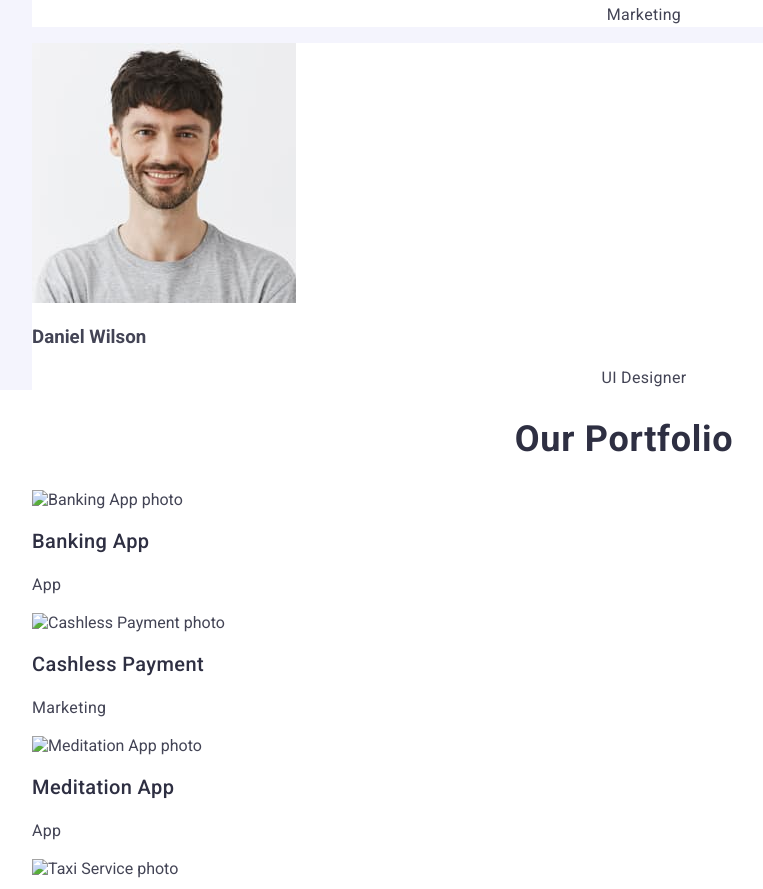
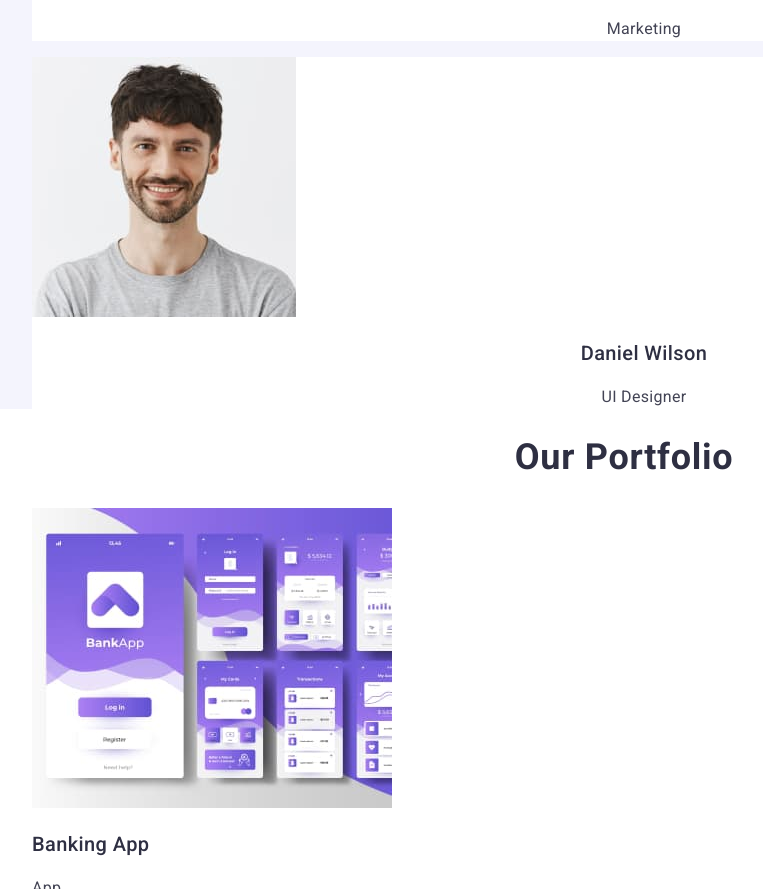
Before and after one commit to Eone-tgx/goit-markup-hw-02, a plain HTML site: page index.html in a window 1280 px wide. Shown: the part 1911-2800 px from the top of the page, without its empty margins (16-779 px from the left). Drawn offline with Linux system fonts and the light colour scheme.

Commit message:
correction2

```diff
--- a/css/styles.css
+++ b/css/styles.css
@@ -37,6 +37,9 @@ ul {
 .nav-list-item .nav-link:hover,
 .nav-list-item .nav-link:focus {
   color: #404bbf;
+}
+.contact-info {
+  font-style: normal;
 }
 
 .contact-info-link {
@@ -112,7 +115,7 @@ ul {
   background-color: #fff;
 }
 
-.team-title .member-name {
+.member-name {
   font-weight: 500;
   font-size: 20px;
   line-height: 1.2;
--- a/index.html
+++ b/index.html
@@ -137,7 +137,7 @@
         <ul class="portfolio-list">
           <li class="portfolio-item">
             <img
-              src=".images/bankingapp.jpg"
+              src="images/bankingapp.jpg"
               alt="Banking App photo"
               width="360"
               class="portfolio-image"
@@ -147,7 +147,7 @@
           </li>
           <li class="portfolio-item">
             <img
-              src=".images/cashlesspayment.jpg"
+              src="images/cashlesspayment.jpg"
               alt="Cashless Payment photo"
               width="360"
               class="portfolio-image"
@@ -157,7 +157,7 @@
           </li>
           <li class="portfolio-item">
             <img
-              src=".images/meditationapp.jpg"
+              src="images/meditationapp.jpg"
               alt="Meditation App photo"
               width="360"
               class="portfolio-image"
@@ -167,7 +167,7 @@
           </li>
           <li class="portfolio-item">
             <img
-              src=".images/taxiservice.jpg"
+              src="images/taxiservice.jpg"
               alt="Taxi Service photo"
               width="360"
               class="portfolio-image"
@@ -177,7 +177,7 @@
           </li>
           <li class="portfolio-item">
             <img
-              src=".images/screenillustrations.jpg"
+              src="images/screenillustrations.jpg"
               alt="Screen Illustrations photo"
               width="360"
               class="portfolio-image"
@@ -187,7 +187,7 @@
           </li>
           <li class="portfolio-item">
             <img
-              src=".images/onlinecourses.jpg"
+              src="images/onlinecourses.jpg"
               alt="Online Courses photo"
               width="360"
               class="portfolio-image"
```
